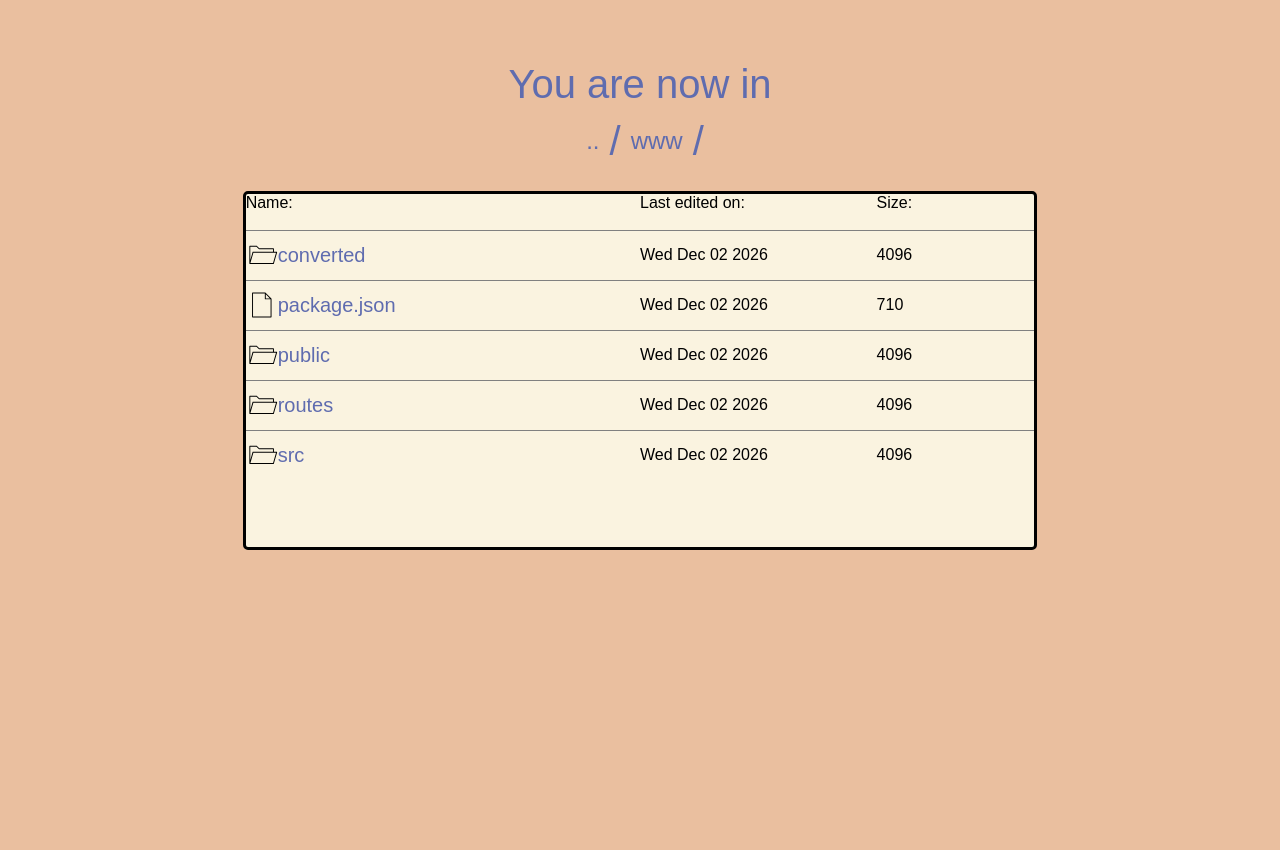
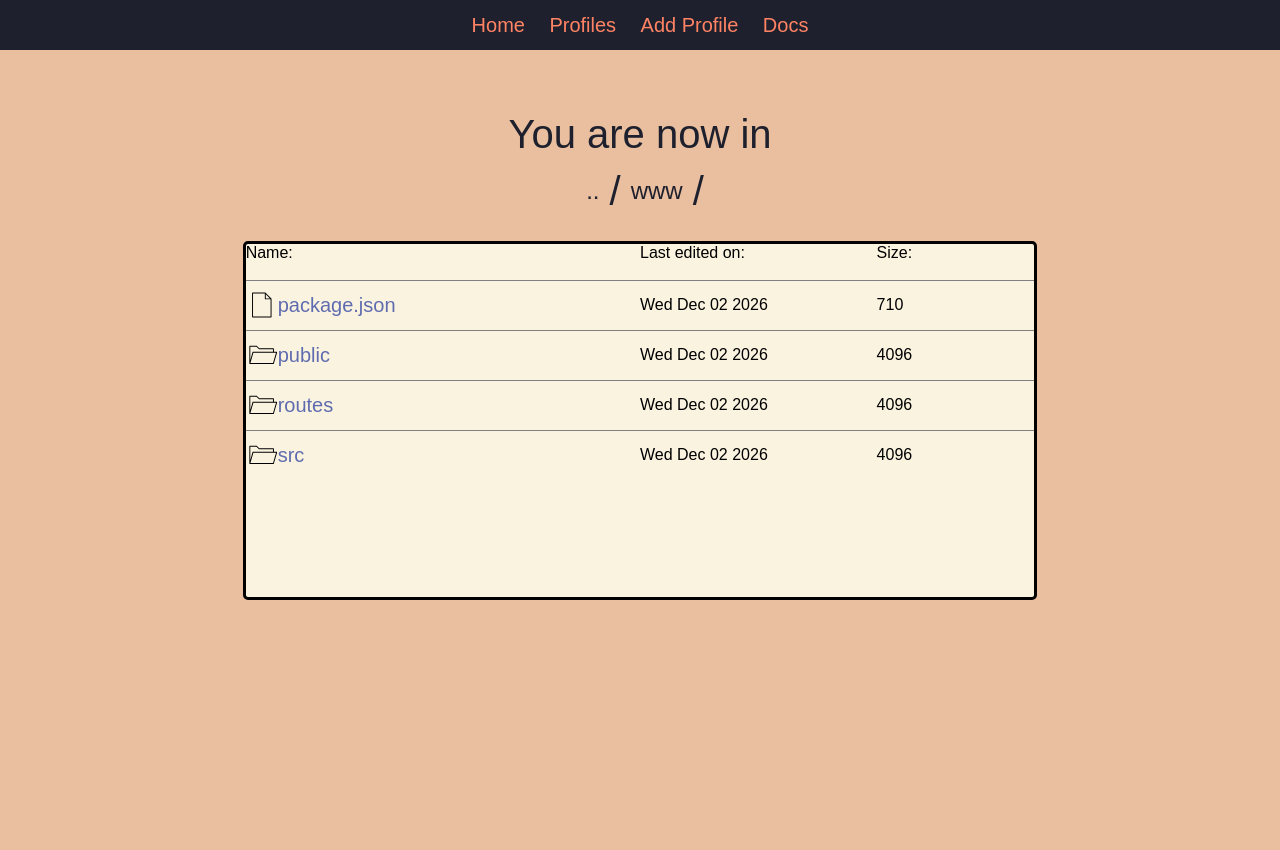
Before and after one commit to rwAT17/PhotoConverter, a Node server app: a page that uses src/views/reader.hbs in a window 1280 px wide. Before the commit the page ends 550 px from the top, so only its background shows below. Run offline with Node 20, Linux system fonts and the light colour scheme; some libraries are stand-ins or nearby versions.

Commit message:
Added main partial, fixed css

```diff
--- a/public/styles/reader.css
+++ b/public/styles/reader.css
@@ -14,7 +14,7 @@
   overflow-x: hidden;
   font-size: 1.6rem;
   font-family: "Raleway", sans-serif;
-  background-color: #e5e3c9;
+  background-color: #eabf9f;
 }
 
 a {
@@ -24,6 +24,7 @@
 }
 
 .wrapper {
+  justify-content: center;
   display: grid;
   grid-template-columns: repeat(12, 1fr);
   grid-template-rows: repeat(12, 1fr);
@@ -33,12 +34,49 @@
   height: 100vh;
   width: 100%;
   max-width: 1200px;
+  background-color: #eabf9f;
 }
 
 .front {
   width: 100vw;
   height: 100vh;
   background-color: #eabf9f;
+}
+
+.navigation {
+  top: 0;
+  position: sticky;
+  grid-row: 1/2;
+  grid-column: 1/-1;
+  background-color: #ff8364;
+  z-index: 1000;
+  width: 100%;
+}
+
+.nav-wrapper {
+  max-width: 1200px;
+}
+
+.nav-bar {
+  display: flex;
+  align-items: center;
+  justify-content: center;
+  width: 100%;
+  height: 5rem;
+  background-color: #1e212d;
+  border: none;
+}
+
+.nav-bar__link {
+  padding: 1rem;
+  color: #ff8364;
+  text-decoration: none;
+}
+.nav-bar__link:hover {
+  transition: all 0.5s ease;
+  color: #001f3f;
+  background-color: #fff;
+  border: none;
 }
 
 .current-location {
@@ -48,7 +86,7 @@
   align-items: center;
   grid-row: 2/3;
   grid-column: 3/-3;
-  color: #5f6caf;
+  color: #1e212d;
   font-size: 4rem;
 }
 
@@ -65,6 +103,7 @@
   text-decoration: none;
   font-size: 2.4rem;
   margin: 1rem;
+  color: #1e212d;
 }
 
 .files-box {
--- a/routes/readerRouter.js
+++ b/routes/readerRouter.js
@@ -65,7 +65,7 @@
 			dirName: queryParam,
 			url: originUrl,
 			fileList: files,
-			layout: 'index',
+			layout: 'readerLayout',
 		})
 		// console.log(files)
 
--- a/src/app.js
+++ b/src/app.js
@@ -33,7 +33,7 @@
 	console.log(req.originalUrl)
 	// console.log('error1')
 	// res.sendStatus(err)
-	res.render('error', { layout: 'index' })
+	res.render('error', { layout: 'error' })
 })
 
 //Makes the app listen to port 3000
--- a/src/scss/reader.scss
+++ b/src/scss/reader.scss
@@ -14,8 +14,9 @@
 	overflow-x: hidden;
 	font-size: 1.6rem;
 	font-family: 'Raleway', sans-serif;
-	background-color: #e5e3c9;
+	background-color: #eabf9f;
 }
+
 
 a {
 	z-index: 1000;
@@ -24,6 +25,7 @@
 }
 
 .wrapper {
+	justify-content: center;
 	display: grid;
 	grid-template-columns: repeat(12, 1fr);
 	grid-template-rows: repeat(12, 1fr);
@@ -33,12 +35,51 @@
 	height: 100vh;
 	width: 100%;
 	max-width: 1200px;
+	background-color: #eabf9f;
 }
+
 
 .front {
 	width: 100vw;
 	height: 100vh;
 	background-color: #eabf9f;
+}
+
+.navigation {
+	top: 0;
+	position: sticky;
+	grid-row: 1/2;
+	grid-column: 1/-1;
+	background-color: #ff8364;
+	z-index: 1000;
+	width: 100%;
+
+}
+
+.nav-wrapper {
+	max-width: 1200px;
+}
+
+.nav-bar {
+	display: flex;
+	align-items: center;
+	justify-content: center;
+	width: 100%;
+	height: 5rem;
+	background-color: #1e212d;
+	border: none;
+}
+
+.nav-bar__link {
+	padding: 1rem;
+	color: #ff8364;
+	text-decoration: none;
+	&:hover {
+		transition: all 0.5s ease;
+		color: #001f3f;
+		background-color: #fff;
+		border: none;
+	}
 }
 
 .current-location {
@@ -48,7 +89,7 @@
 	align-items: center;
 	grid-row: 2/3;
 	grid-column: 3/-3;
-	color: #5f6caf;
+	color: #1e212d;
 	font-size: 4rem;
 }
 
@@ -65,7 +106,9 @@
 	text-decoration: none;
 	font-size: 2.4rem;
 	margin: 1rem;
+	color: #1e212d;
 }
+
 .files-box {
 	display: grid;
 	grid-template-rows: 10% 90%;
--- /dev/null
+++ b/src/views/partials/mainPartial.hbs
@@ -0,0 +1,28 @@
+
+	  <nav class="navigation">
+			<div class="nav-bar">
+		  <div class="nav-wrapper">
+             <a class="nav-bar__link material-bubble" href="http://localhost:3000/main">Home</a>
+	         <a class="nav-bar__link material-bubble" href="">Profiles</a>
+	         <a class="nav-bar__link material-bubble" href="">Add Profile</a>
+	         <a class="nav-bar__link material-bubble" href="">Docs</a>
+          </div>
+		</div>
+       </nav>
+
+	<div class='wrapper'>
+		<div class='search'>
+			<div>
+				<h1>Read a directory</h1>
+			</div>
+			<div class='search-bar'>
+                   {{#each directoryList}}
+					 {{#if isDirectory}}
+                       <a href='http://localhost:3000/reader?page=../{{this.name}}'> <div class="dir-link__element" >{{this.name}}</div></a>
+                    {{/if}}
+			        {{/each}}
+
+		</div>
+
+	</div>
+</div>
--- a/src/views/partials/readerPartial.hbs
+++ b/src/views/partials/readerPartial.hbs
@@ -1,5 +1,15 @@
+  <nav class="navigation">
+			<div class="nav-bar">
+		  <div class="nav-wrapper">
+             <a class="nav-bar__link material-bubble" href="http://localhost:3000/main">Home</a>
+	         <a class="nav-bar__link material-bubble" href="">Profiles</a>
+	         <a class="nav-bar__link material-bubble" href="">Add Profile</a>
+	         <a class="nav-bar__link material-bubble" href="">Docs</a>
+          </div>
+		</div>
+       </nav>
 
-<div class="current-location">
+<div class="wrapper"><div class="current-location">
 	 <p> You are now in</p>
 	 <div class="current-location__path"> {{#each location}}
 	<a class="current-location__link" href="http://localhost:3000/reader?page={{this.url}}">{{this.name}}</a>
@@ -33,3 +43,5 @@
 			        {{/each}}
            </div>
 </div>
+</div>
+</div>
--- a/src/views/reader.hbs
+++ b/src/views/reader.hbs
@@ -1,5 +1,3 @@
-<div class='front'>
-	<div class='wrapper'>
+<div>
      {{> readerPartial}}
-	</div>
 </div>
```
Also changed, not shown: public/styles/main.css (+18 -6 lines), src/scss/main.scss (+22 -8 lines), src/views/layouts/error.hbs (added, +13 -0 lines), src/views/main.hbs (+2 -31 lines), src/views/layouts/readerLayout.hbs (renamed from src/views/layouts/index.hbs), 2 other files.
